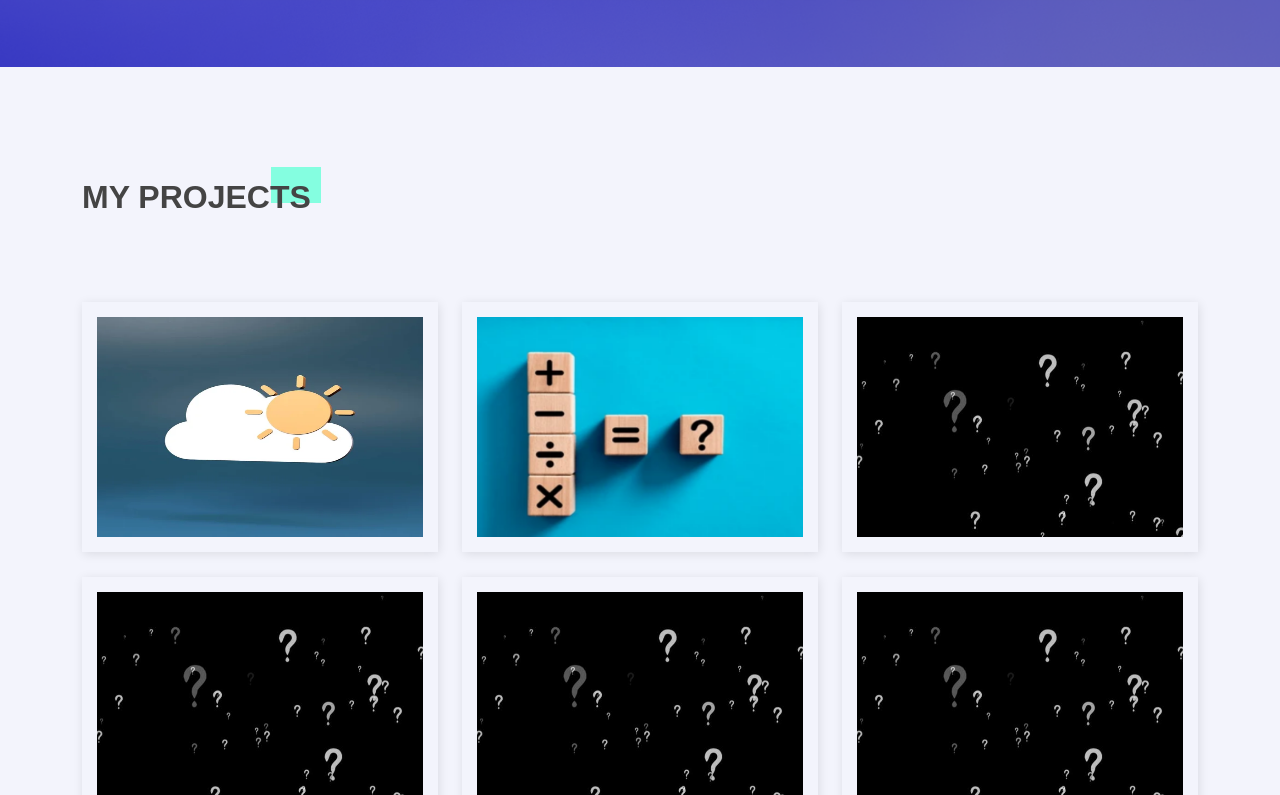
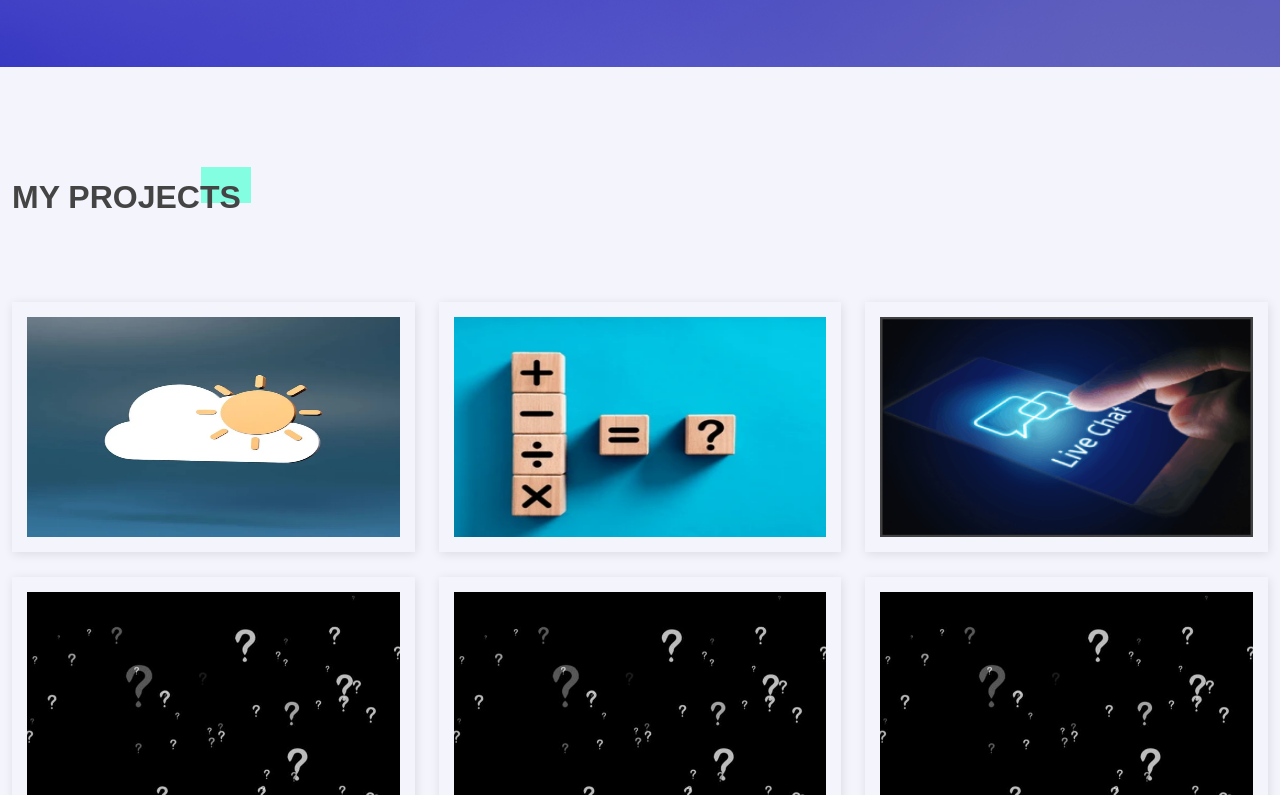
Before and after one commit to ElPassio/portfolio, a website: page index.html in a window 1280 px wide. Shown: the part 2005-2800 px from the top of the page. Drawn offline with Linux system fonts and the light colour scheme.

Commit message:
fixed container overflow

```diff
--- a/css/style.css
+++ b/css/style.css
@@ -1,9 +1,14 @@
+
 body {
   margin: 0;
   padding: 0;
   font-family: Arial, sans-serif;
 }
-
+.container {
+  width: 100%;
+  max-width: 100vw; /* Asegura que no exceda el ancho de la ventana */
+  overflow-x: hidden; /* Previene el desbordamiento horizontal */
+}
 .home {
   background-image: url("../images/background2.jpeg");
   background-attachment: fixed;
--- a/index.html
+++ b/index.html
@@ -11,12 +11,12 @@
         <link rel="stylesheet" href="css/style.css" type="text/css" />
     </head>
     <body>
-        <div class="language-toggle">
-            <button id="languageButton">
-            <img id="languageFlag" src="images/en.png" alt="Language Flag">
-        </button>
-        </div>
         <section class="home" id="home">
+            <div class="language-toggle">
+                <button id="languageButton">
+                <img id="languageFlag" src="images/en.png" alt="Language Flag">
+            </button>
+            </div>
             <div class="titles">
                 <div class="titles-wrap">
                     <h1>I'm <span>Agustin</span></h1>
@@ -250,8 +250,8 @@
 
                     <div class="col-12 col-sm-6 col-md-6 col-lg-4">
                         <div class="work-box">
-                            <a href="../Paginas/quiz/index.html" class="popup-image">
-                                <img src="images/soon.jpg" alt="Work Image 3" class="work-img img-fluid">
+                            <a href="https://live-chat-79xj.onrender.com" class="popup-image">
+                                <img src="images/livechat.png" alt="Work Image 3" class="work-img img-fluid">
                                 <div class="work-overlay">
                                     <div class="work-caption text-white text-center">
                                         <div class="overlay-icon-holder">
@@ -263,8 +263,8 @@
                                                 </li>
                                             </ul>
                                         </div>
-                                        <h5>Coming Soon</h5>
-                                        <p>...</p>
+                                        <h5>Live Chat(In progress)</h5>
+                                        <p>A simple live chat made with NodeJS, socket.io and SQL</p>
                                     </div>
                                 </div>
                             </a>
```
Also changed, not shown: images/livechat.png (added).
